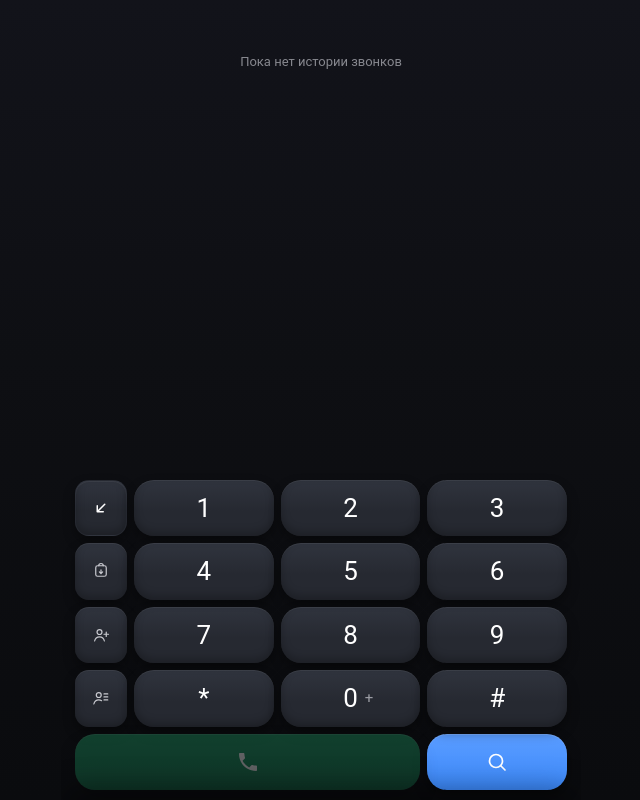
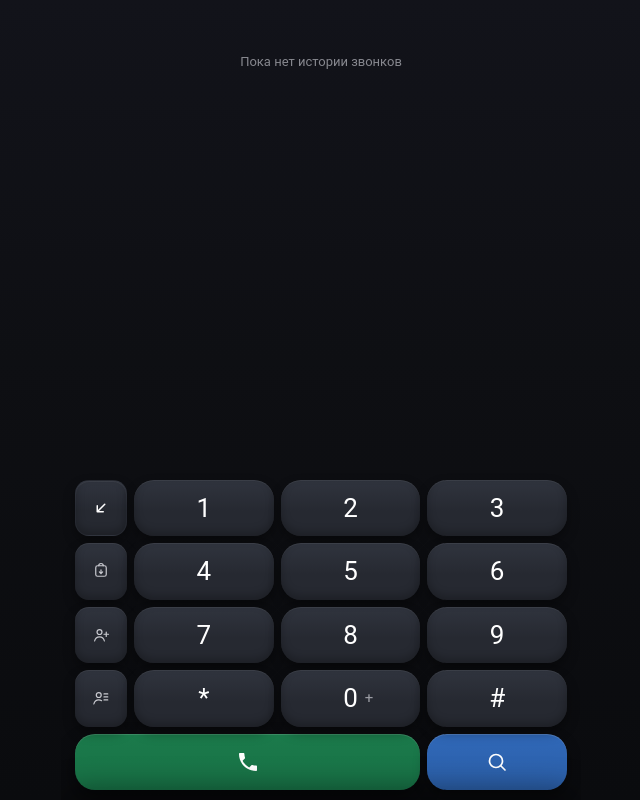
Before and after one commit to Gypopo118/dialer-pwa, a website with bundled scripts: page index.html in a window 1280 px wide. Shown: the whole page, without its empty margins (319-959 px from the left). Built offline with nearby package versions, Linux system fonts and the light colour scheme.

Commit message:
fix: отступ от статус-бара через WindowInsets, спокойные кнопки вызова и поиска; версия 1.3.1
- --safe-top/--safe-bottom читают --safe-area-inset-* от Capacitor SystemBars (WindowInsets), fallback на env() для PWA
- список вызовов и поиск больше не уезжают под статус-бар, добавлен визуальный отступ 10dp
- кнопка вызова не меняет яркость при пустом поле; оба нижних кнопки в спокойных глубоких тонах, иконки всегда белые

```diff
--- a/css/home.css
+++ b/css/home.css
@@ -452,8 +452,8 @@
   grid-column: 1 / 4;
   grid-row: 5;
   border-radius: var(--radius-key);
-  /* Глубокий изумруд: почти незаметный свет сверху, без неона */
-  background: linear-gradient(180deg, #1FA36A 0%, #178052 100%);
+  /* Спокойный глубокий изумруд: один тон при пустом и заполненном поле */
+  background: linear-gradient(180deg, var(--call-btn-top) 0%, var(--call-btn) 100%);
   box-shadow: var(--shadow-call-btn);
   display: flex;
   align-items: center;
@@ -462,12 +462,13 @@
   touch-action: manipulation;
 }
 .call-btn:active {
-  background: #146B46;
+  background: var(--call-btn-pressed);
   transform: translateY(1px);
 }
 .call-btn svg { width: 24px; height: 24px; }
+/* Пустое поле: кнопка не нажимается, но цвет и яркость не меняются —
+   трубка остаётся белой, как и цифры. */
 .call-btn[disabled] {
-  opacity: 0.35;
   pointer-events: none;
 }
 
--- a/css/tokens.css
+++ b/css/tokens.css
@@ -27,10 +27,13 @@
 
   --accent-call: #2FCE5C;
   --accent-call-pressed: #26A94B;
-  /* Кнопка поиска (синяя) в нижнем ряду клавиатуры */
-  --search-btn-top: #5A9CFF;
-  --search-btn: #3D8BFD;
-  --search-btn-pressed: #2F6FD6;
+  /* Нижние кнопки — спокойные глубокие тона, одинаковые по яркости */
+  --call-btn-top: #1B7A4B;
+  --call-btn: #187246;
+  --call-btn-pressed: #14603A;
+  --search-btn-top: #3068B8;
+  --search-btn: #2B5FA8;
+  --search-btn-pressed: #24508F;
   --danger: #FF453A;
 
   /* Радиусы */
@@ -66,6 +69,9 @@
 
   /* Компоновка */
   --dial-block-height: 48%; /* блок клавиатуры выше: клавиши ~+25% по высоте */
-  --safe-bottom: env(safe-area-inset-bottom, 0px);
-  --safe-top: env(safe-area-inset-top, 0px);
+  /* Capacitor/SystemBars отдаёт реальные WindowInsets в этих CSS-переменных
+     (status bar, cutout, nav bar). env() остаётся запасным путём для PWA:
+     в Android WebView он обычно 0, из-за чего карточки уезжали под статус-бар. */
+  --safe-bottom: var(--safe-area-inset-bottom, env(safe-area-inset-bottom, 0px));
+  --safe-top: var(--safe-area-inset-top, env(safe-area-inset-top, 0px));
 }
```
Also changed, not shown: 1 other file.
